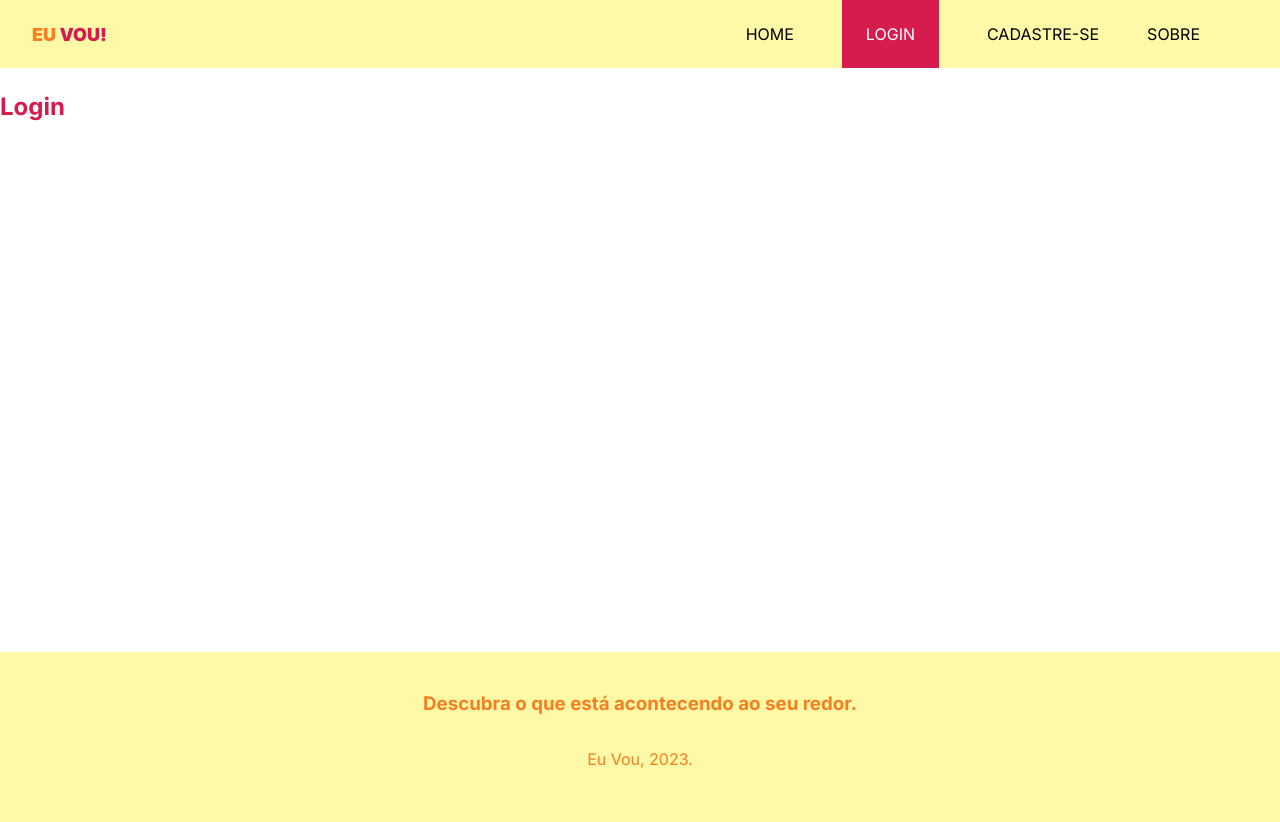
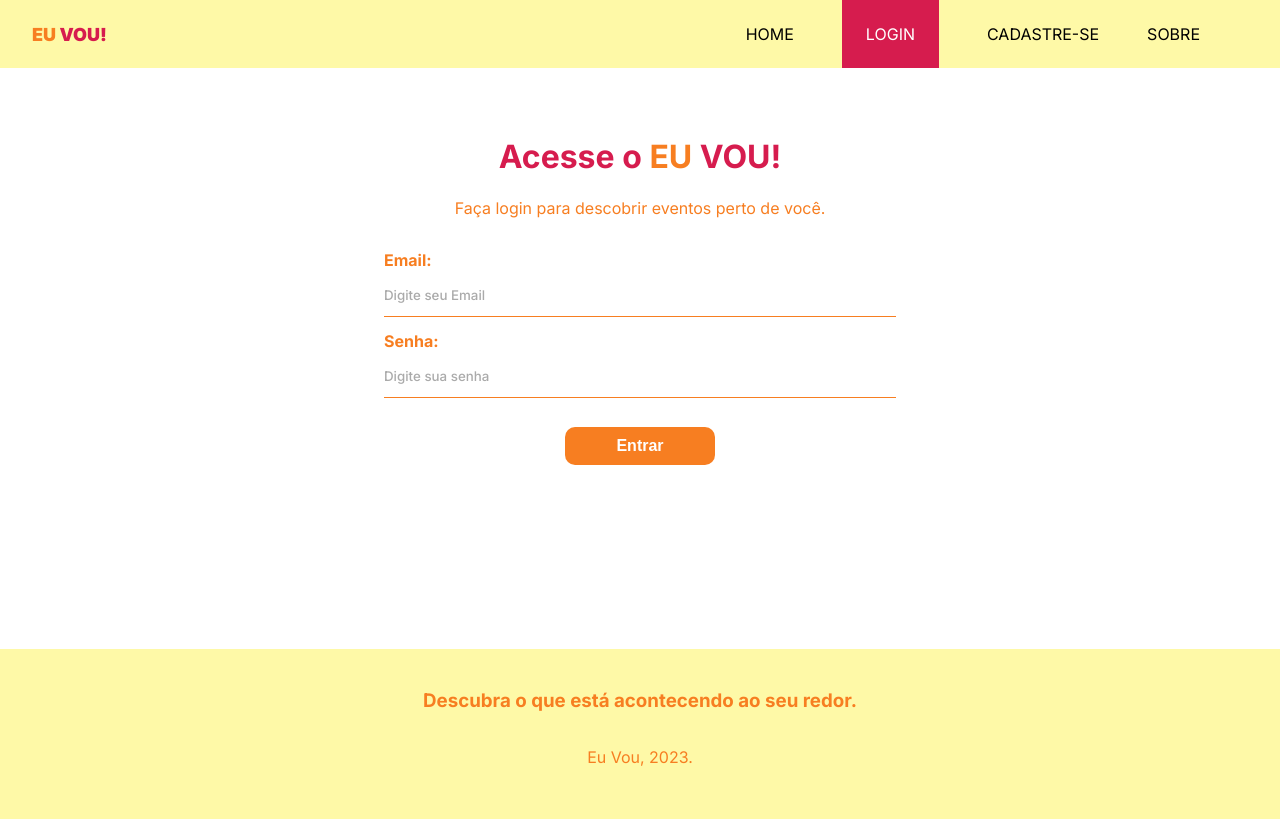
Before and after one commit to DanielSantosProg/Eu-Vou, a React (Create React App) app in the folder eu-vou/: page /login in a window 1280 px wide. Built offline with nearby package versions, Linux system fonts and the light colour scheme; no server answers.

Commit message:
Added login function

```diff
--- a/eu-vou/src/hooks/useAuthentication.js
+++ b/eu-vou/src/hooks/useAuthentication.js
@@ -65,6 +65,31 @@ export const useAuthentication = () => {
     signOut(auth);
   };
 
+  const login = async (data) => {
+    checkIfIsCancelled();
+
+    setLoading(true);
+    setError(false);
+
+    try {
+      await signInWithEmailAndPassword(auth, data.userEmail, data.password);
+      setLoading(false);
+    } catch (error) {
+      let systemErrorMessage;
+
+      if (error.message.includes("invalid-credential")) {
+        systemErrorMessage = "Usuário ou senha incorreta.";
+      } else {
+        systemErrorMessage = "Ocorreu um erro, tente novamente mais tarde.";
+      }
+
+      console.log(systemErrorMessage);
+
+      setError(systemErrorMessage);
+      setLoading(false);
+    }
+  };
+
   useEffect(() => {
     return () => setCancelled(true);
   }, []);
@@ -75,5 +100,6 @@ export const useAuthentication = () => {
     error,
     loading,
     logout,
+    login,
   };
 };
--- a/eu-vou/src/pages/Login/Login.js
+++ b/eu-vou/src/pages/Login/Login.js
@@ -1,9 +1,70 @@
 import styles from "./Login.module.css";
+import { useState, useEffect } from "react";
+import { useAuthentication } from "../../hooks/useAuthentication";
 
 const Login = () => {
+  const [userEmail, setUserEmail] = useState("");
+  const [password, setPassword] = useState("");
+  const [error, setError] = useState("");
+
+  const { login, error: authError, loading } = useAuthentication();
+
+  const handleSubmit = async (e) => {
+    e.preventDefault();
+
+    setError("");
+
+    const user = {
+      userEmail,
+      password,
+    };
+
+    const res = await login(user);
+
+    console.log(res);
+  };
+
+  useEffect(() => {
+    if (authError) {
+      setError(authError);
+    }
+  }, [authError]);
+
   return (
-    <div>
-      <h2>Login</h2>
+    <div className={styles.login}>
+      <h1>
+        Acesse o <span>EU</span> VOU!
+      </h1>
+      <p>Faça login para descobrir eventos perto de você.</p>
+      <form onSubmit={handleSubmit}>
+        <label>
+          <span>Email:</span>
+          <input
+            type="email"
+            name="userEmail"
+            required
+            placeholder="Digite seu Email"
+            value={userEmail}
+            onChange={(e) => setUserEmail(e.target.value)}
+          />
+          <span>Senha:</span>
+          <input
+            type="password"
+            name="password"
+            required
+            placeholder="Digite sua senha"
+            value={password}
+            onChange={(e) => setPassword(e.target.value)}
+          />
+          {!loading && <button className="btn">Entrar</button>}
+          {loading && (
+            <button className="btn" disabled>
+              Aguarde...
+            </button>
+          )}
+          {error && <p className="error">{error}</p>}
+        </label>
+      </form>
     </div>
   );
 };
--- a/eu-vou/src/pages/Login/Login.module.css
+++ b/eu-vou/src/pages/Login/Login.module.css
@@ -0,0 +1,12 @@
+.login {
+  text-align: center;
+}
+
+.login h1 {
+  color: #d61c4e;
+  padding-top: 1.5em;
+}
+
+.login p {
+  color: #f77e21;
+}
```
